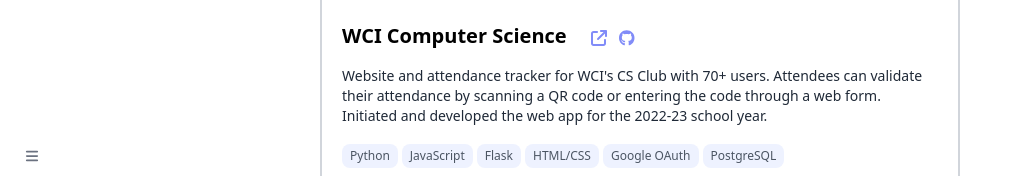
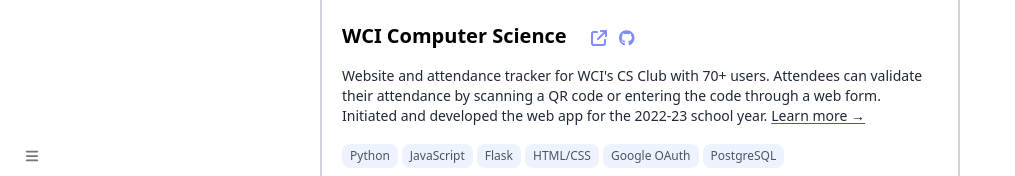
Before and after one commit to MiniCube11/website, a Next.js app: page /projects in a window 1280 px wide. Shown: the part 581-757 px from the top of the page, without its empty margins (0-1015 px from the left). Built offline with nearby package versions, Linux system fonts and the light colour scheme; no server answers.

Commit message:
Add learn more link to project description

```diff
--- a/app/projects/page.tsx
+++ b/app/projects/page.tsx
@@ -16,6 +16,7 @@ const Projects = () => {
                     technologies={project.technologies}
                     link={project.link}
                     github={project.github}
+                    learnMore={project.learnMore}
                 />
             )}
         </div>
--- a/components/Project/Project.tsx
+++ b/components/Project/Project.tsx
@@ -4,7 +4,7 @@ import { FontAwesomeIcon } from "@fortawesome/react-fontawesome";
 import { faArrowUpRightFromSquare } from "@fortawesome/free-solid-svg-icons";
 import { faGithub } from "@fortawesome/free-brands-svg-icons";
 
-const Project = ({ name = "", id = "", description = "", image = "", technologies = new Array(), link = "", github = "" }) => {
+const Project = ({ name = "", id = "", description = "", image = "", technologies = new Array(), link = "", github = "", learnMore = "" }) => {
     return (
         <div id={id} className="scroll-mt-4 group">
             <Image src={"/images/projects/" + image} alt="Project image" width={1000} height={1000} className="rounded-t-lg"/>
@@ -18,9 +18,12 @@ const Project = ({ name = "", id = "", description = "", image = "", technologie
                         <FontAwesomeIcon icon={faGithub} className="text-indigo-400 hover:text-indigo-500"/>
                     </Link>}
                 </div>
-                <p className="text-sm mt-3 mb-4 text-gray-800 dark:text-gray-200">{description}</p>
+                <p className="text-sm mt-3 mb-4 text-gray-800 dark:text-gray-200">
+                    {description}
+                    {learnMore && <Link href={learnMore} className="ml-1 underline-highlight">Learn more →</Link>}
+                </p>
                 {technologies.map(
-                    tech => <span key={tech} className="cursor-pointer inline-block mb-1 text-xs mr-1 text-gray-600 py-1 px-2 rounded-lg bg-indigo-50 dark:bg-gray-700 dark:text-gray-200">{tech}</span>
+                    tech => <span key={tech} className="inline-block mb-1 text-xs mr-1 text-gray-600 py-1 px-2 rounded-lg bg-indigo-50 dark:bg-gray-700 dark:text-gray-200">{tech}</span>
                 )}
             </div>
         </div>
--- a/data/projects.ts
+++ b/data/projects.ts
@@ -3,6 +3,7 @@ export const featured = [
         name: "WCI Computer Science",
         id: "wci-computer-science",
         description: "Website and attendance tracker for WCI's CS Club with 70+ users. Attendees can validate their attendance by scanning a QR code or entering the code through a web form. Initiated and developed the web app for the 2022-23 school year.",
+        learnMore: "/writing/cs-club-website",
         image: "wcics.png",
         imageSmall: "wcics-sm.png",
         technologies: ["Python", "JavaScript", "Flask", "HTML/CSS", "Google OAuth", "PostgreSQL"],
--- a/styles/globals.css
+++ b/styles/globals.css
@@ -39,7 +39,7 @@
     @apply hover:bg-gray-100 dark:hover:bg-gray-800 transition-colors ease-in-out duration-200;
   }
   .project-hover {
-    @apply group-hover:bg-gray-100 dark:group-hover:bg-gray-800 transition-colors ease-in-out duration-200;
+    @apply group-hover:bg-gray-100 dark:group-hover:bg-[#172033] transition-colors ease-in-out duration-200;
   }
 }
 
@@ -55,10 +55,10 @@
   @apply mb-4;
 }
 
-.post-content a {
+.post-content a, .underline-highlight {
   @apply underline underline-offset-2 decoration-indigo-600 dark:decoration-indigo-400;
 }
 
-.post-content a:hover {
+.post-content a:hover, .underline-highlight:hover {
   @apply text-indigo-600 dark:text-indigo-400 transition-colors ease-in-out duration-200;
 }
```
